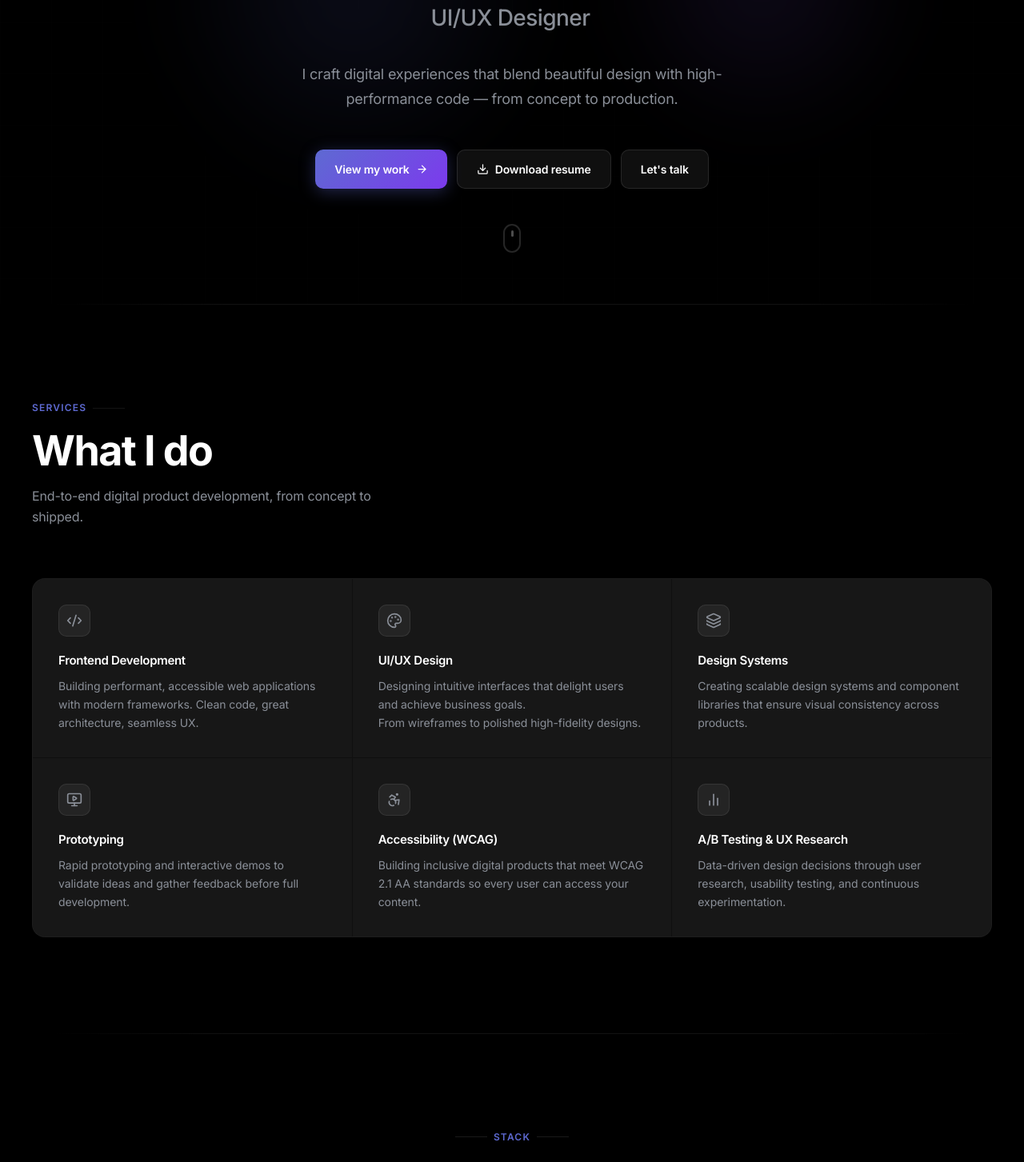
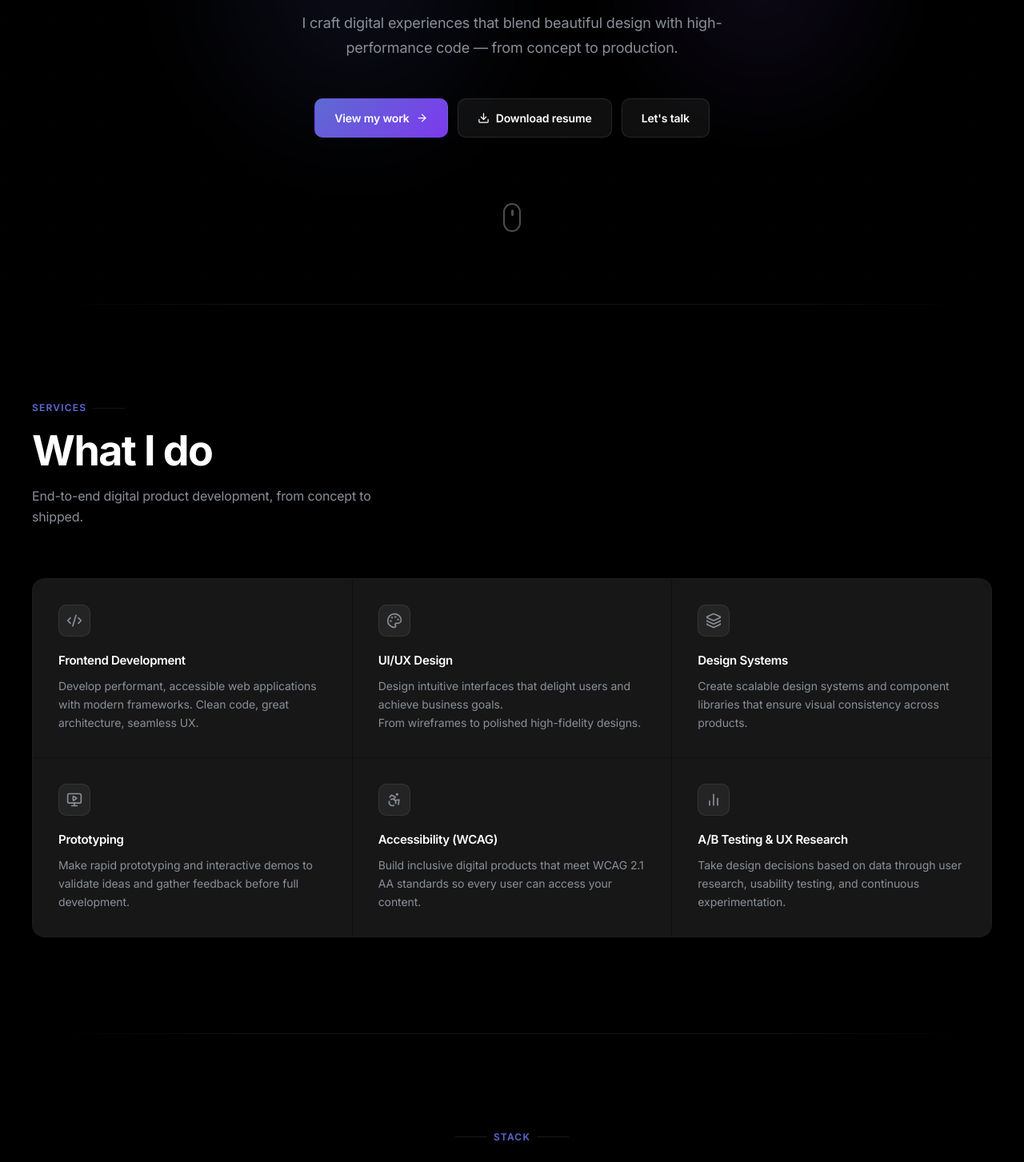
Before and after one commit to tobias-irigoyen/portfolio-react, a React (Vite) app: page / in a window 1280 px wide. Shown: the part 420-1873 px from the top of the page at 80% size. Built offline with nearby package versions, Linux system fonts and the light colour scheme.

Commit message:
(setup): change buttons styles, change some translations and change hero scroll indicator animation behavior

```diff
--- a/app/components/CTA.tsx
+++ b/app/components/CTA.tsx
@@ -108,7 +108,6 @@ export function CTA() {
             <div style={{ display: 'flex', gap: '12px', justifyContent: 'center', flexWrap: 'wrap' }}>
               <motion.button
                 onClick={() => scrollTo('#contact')}
-                whileHover={{ scale: 1.02, y: -2 }}
                 whileTap={{ scale: 0.98 }}
                 style={{
                   display: 'inline-flex',
@@ -117,7 +116,6 @@ export function CTA() {
                   padding: '14px 28px',
                   borderRadius: '11px',
                   background: 'linear-gradient(135deg, #5e6ad2, #7c3aed)',
-                  border: 'none',
                   cursor: 'pointer',
                   fontFamily: 'Inter, sans-serif',
                   fontSize: '15px',
@@ -126,6 +124,7 @@ export function CTA() {
                   letterSpacing: '-0.01em',
                   boxShadow: '0 8px 32px rgba(94,106,210,0.4)',
                 }}
+            className="border border-transparent hover:border-[#bbb9ff] transition-colors duration-300"
               >
                 {t.button}
                 <ArrowRight size={16} />
@@ -133,7 +132,6 @@ export function CTA() {
 
               <motion.button
                 onClick={() => downloadCV()}
-                whileHover={{ scale: 1.02, y: -2 }}
                 whileTap={{ scale: 0.98 }}
                 style={{
                   display: 'inline-flex',
@@ -150,6 +148,7 @@ export function CTA() {
                   color: isDark ? '#fff' : '#0a0a0a',
                   letterSpacing: '-0.01em',
                 }}
+                className="hover:!bg-black hover:!text-white hover:!border hover:!border-[#6d6d6dff] transition-all duration-[300ms]"
               >
                 <Download size={15} />
                 {t.buttonSecondary}
--- a/app/components/Contact.tsx
+++ b/app/components/Contact.tsx
@@ -271,7 +271,6 @@ const handleSubmit = async (e: React.FormEvent) => {
                   <motion.button
                     type="submit"
                     disabled={status === 'sending'}
-                    whileHover={{ scale: 1.01 }}
                     whileTap={{ scale: 0.99 }}
                     style={{
                       display: 'flex',
@@ -284,7 +283,6 @@ const handleSubmit = async (e: React.FormEvent) => {
                       background: status === 'sending'
                         ? (isDark ? 'rgba(94,106,210,0.5)' : 'rgba(94,106,210,0.4)')
                         : 'linear-gradient(135deg, #5e6ad2, #7c3aed)',
-                      border: 'none',
                       cursor: status === 'sending' ? 'not-allowed' : 'pointer',
                       fontFamily: 'Inter, sans-serif',
                       fontSize: '14px',
@@ -294,6 +292,7 @@ const handleSubmit = async (e: React.FormEvent) => {
                       boxShadow: '0 4px 20px rgba(94,106,210,0.3)',
                       transition: 'background 0.2s ease',
                     }}
+                    className="border border-transparent hover:border-[#bbb9ff] !transition-all !duration-[300ms]"
                   >
                     {status === 'sending' ? (
                       <>
--- a/app/components/Hero.tsx
+++ b/app/components/Hero.tsx
@@ -47,7 +47,7 @@ export function Hero() {
     <section style={{
       minHeight: '100vh',
       display: 'flex',
-      alignItems: 'center',
+      alignItems: 'center md:flex-start',
       justifyContent: 'center',
       position: 'relative',
       overflow: 'hidden',
@@ -215,7 +215,6 @@ export function Hero() {
         >
           <motion.button
             onClick={() => scrollTo('#work')}
-            whileHover={{ scale: 1.02, y: -1 }}
             whileTap={{ scale: 0.98 }}
             style={{
               display: 'inline-flex',
@@ -226,16 +225,14 @@ export function Hero() {
               background: isDark
                 ? 'linear-gradient(135deg, #5e6ad2, #7c3aed)'
                 : 'linear-gradient(135deg, #5e6ad2, #7c3aed)',
-              border: 'none',
               cursor: 'pointer',
               fontFamily: 'Inter, sans-serif',
               fontSize: '14px',
               fontWeight: 600,
               color: '#fff',
-              letterSpacing: '-0.01em',
-              boxShadow: '0 4px 20px rgba(94,106,210,0.35)',
-              transition: 'box-shadow 0.2s ease',
+              letterSpacing: '-0.01em'
             }}
+            className="border border-transparent hover:border-[#bbb9ff] transition-all duration-[300ms]"
           >
             {t.cta}
             <ArrowRight size={15} />
@@ -243,7 +240,6 @@ export function Hero() {
 
           <motion.button
             onClick={() => downloadCV()}
-            whileHover={{ scale: 1.02, y: -1 }}
             whileTap={{ scale: 0.98 }}
             style={{
               display: 'inline-flex',
@@ -260,6 +256,7 @@ export function Hero() {
               color: isDark ? '#fff' : '#0a0a0a',
               letterSpacing: '-0.01em',
             }}
+            className="hover:!bg-black hover:!text-white hover:!border hover:!border-[#6d6d6dff] transition-all duration-[300ms]"
           >
             <Download size={15} />
             {t.downloadCV}
@@ -267,7 +264,6 @@ export function Hero() {
 
           <motion.button
             onClick={() => scrollTo('#contact')}
-            whileHover={{ scale: 1.02, y: -1 }}
             whileTap={{ scale: 0.98 }}
             style={{
               display: 'inline-flex',
@@ -284,6 +280,7 @@ export function Hero() {
               color: isDark ? '#fff' : '#0a0a0a',
               letterSpacing: '-0.01em',
             }}
+            className="hover:!bg-black hover:!text-white hover:!border hover:!border-[#6d6d6dff] transition-all duration-[300ms]"
           >
             {t.ctaSecondary}
           </motion.button>
@@ -291,13 +288,16 @@ export function Hero() {
 
         {/* Scroll indicator */}
         <motion.div
+          onClick={() => scrollTo('#services')}
           initial={{ opacity: 0 }}
           animate={{ opacity: 1 }}
           transition={{ delay: 1.2, duration: 0.8 }}
+          id="scroll-indicator"
           style={{
+            cursor: 'pointer',
             position: 'absolute',
-            bottom: '-80px',
             left: '50%',
+            bottom: '10px',
             transform: 'translateX(-50%)',
             display: 'flex',
             flexDirection: 'column',
@@ -306,13 +306,13 @@ export function Hero() {
           }}
         >
           <motion.div
-            animate={{ y: [0, 6, 0] }}
+            animate={{ y: [0, 15, 0] }}
             transition={{ repeat: Infinity, duration: 1.8, ease: 'easeInOut' }}
             style={{
               width: '22px',
               height: '36px',
               borderRadius: '11px',
-              border: `2px solid ${isDark ? 'rgba(255,255,255,0.15)' : 'rgba(0,0,0,0.15)'}`,
+              border: `2px solid ${isDark ? 'rgba(255,255,255,0.3)' : 'rgba(0,0,0,0.3)'}`,
               display: 'flex',
               justifyContent: 'center',
               paddingTop: '6px',
@@ -337,7 +337,15 @@ export function Hero() {
           0%, 100% { box-shadow: 0 0 6px rgba(94,106,210,0.8); }
           50% { box-shadow: 0 0 12px rgba(94,106,210,1); }
         }
-      `}</style>
+
+      @media (max-width: 768px) {
+        #scroll-indicator {
+          bottom: 50px!important;
+        }
+      }
+      `
+      }
+      </style>
     </section>
   );
 }
--- a/app/components/Projects.tsx
+++ b/app/components/Projects.tsx
@@ -439,10 +439,10 @@ function ProjectModal({
                   background: isDark ? 'rgba(255,255,255,0.06)' : 'rgba(0,0,0,0.05)',
                   border: `1px solid ${isDark ? 'rgba(255,255,255,0.1)' : 'rgba(0,0,0,0.1)'}`,
                   fontFamily: 'Inter, sans-serif', fontSize: '13px', fontWeight: 500,
-                  color: isDark ? '#6d6d6dff' : '#6b7280',
+                  color: isDark ? '#e6e6e6ff' : '#6b7280',
                   textDecoration: 'none',
                 }}
-                className="hover:!bg-black hover:!text-white hover:!border hover:!border-[#6d6d6dff] transition-all duration-[600ms]"
+                className="hover:!bg-black hover:!text-white hover:!border hover:!border-[#6d6d6dff] transition-all duration-[300ms]"
               >
                 {t.visitSite}
                 <ExternalLink size={12} />
--- a/app/components/ScrollToTop.tsx
+++ b/app/components/ScrollToTop.tsx
@@ -52,11 +52,11 @@ export function ScrollToTop() {
       initial={{ opacity: 0, scale: 0.8, y: 20 }}
       animate={{ opacity: 1, scale: 1, y: 0 }}
       exit={{ opacity: 0, scale: 0.8, y: 20 }}
-      whileHover={{ scale: 1.02, y: -1 }}
+      whileHover={{ y: -4 }}
       whileTap={{ scale: 0.98 }}
       style={{
         position: 'fixed',
-        bottom: '24px',
+        bottom: isMobile ? '90px' : '24px',
         right: '24px',
         display: 'inline-flex',
         alignItems: 'center',
@@ -75,7 +75,7 @@ export function ScrollToTop() {
         color: '#fff',
         letterSpacing: '-0.01em',
         boxShadow: '0 4px 20px rgba(94,106,210,0.35)',
-        transition: 'box-shadow 0.2s ease',
+        transition: 'all 0.2s ease',
         zIndex: 1000,
         minWidth: isMobile ? 'auto' : 'auto',
       }}
--- a/app/data/translations.ts
+++ b/app/data/translations.ts
@@ -30,42 +30,42 @@ export const translations = {
           icon: 'Code2',
           title: 'Frontend Development',
           description:
-            'Building performant, accessible web applications with modern frameworks. Clean code, great architecture, seamless UX.',
+            'Develop performant, accessible web applications with modern frameworks. Clean code, great architecture, seamless UX.',
         },
         {
           id: 2,
           icon: 'Palette',
           title: 'UI/UX Design',
           description:
-            `Designing intuitive interfaces that delight users and achieve business goals.\nFrom wireframes to polished high-fidelity designs.`,
+            `Design intuitive interfaces that delight users and achieve business goals.\nFrom wireframes to polished high-fidelity designs.`,
         },
         {
           id: 3,
           icon: 'Layers',
           title: 'Design Systems',
           description:
-            'Creating scalable design systems and component libraries that ensure visual consistency across products.',
+            'Create scalable design systems and component libraries that ensure visual consistency across products.',
         },
         {
           id: 4,
           icon: 'MonitorPlay',
           title: 'Prototyping',
           description:
-            'Rapid prototyping and interactive demos to validate ideas and gather feedback before full development.',
+            'Make rapid prototyping and interactive demos to validate ideas and gather feedback before full development.',
         },
         {
           id: 5,
           icon: 'Accessibility',
           title: 'Accessibility (WCAG)',
           description:
-            'Building inclusive digital products that meet WCAG 2.1 AA standards so every user can access your content.',
+            'Build inclusive digital products that meet WCAG 2.1 AA standards so every user can access your content.',
         },
         {
           id: 6,
           icon: 'BarChart2',
           title: 'A/B Testing & UX Research',
           description:
-            'Data-driven design decisions through user research, usability testing, and continuous experimentation.',
+            'Take design decisions based on data through user research, usability testing, and continuous experimentation.',
         },
       ],
     },
@@ -183,7 +183,7 @@ export const translations = {
           icon: 'Code2',
           title: 'Desarrollo Frontend',
           description:
-            'Construyo aplicaciones web performantes y accesibles con frameworks modernos. Código limpio y arquitectura sólida.',
+            'Desarrollo aplicaciones web performantes y accesibles con frameworks modernos. Código limpio y arquitectura sólida.',
         },
         {
           id: 2,
@@ -204,21 +204,21 @@ export const translations = {
           icon: 'MonitorPlay',
           title: 'Prototipado',
           description:
-            'Prototipado rápido y demos interactivos para validar ideas y recoger feedback antes del desarrollo completo.',
+            'Realizo prototipado rápido y demos interactivos para validar ideas y recoger feedback antes del desarrollo completo.',
         },
         {
           id: 5,
           icon: 'Accessibility',
           title: 'Accesibilidad (WCAG)',
           description:
-            'Construydo productos digitales inclusivos que cumplen los estándares WCAG 2.1 AA para que todos los usuarios puedan acceder.',
+            'Construyo productos digitales inclusivos que cumplen los estándares WCAG 2.1 AA para que todos los usuarios puedan acceder.',
         },
         {
           id: 6,
           icon: 'BarChart2',
           title: 'A/B Testing e Investigación UX',
           description:
-            'Decisiones de diseño basadas en datos mediante investigación de usuarios, pruebas de usabilidad y experimentación continua.',
+            'Tomo decisiones de diseño basadas en datos mediante investigación de usuarios, pruebas de usabilidad y experimentación continua.',
         },
       ],
     },
--- a/vite.config.ts
+++ b/vite.config.ts
@@ -13,6 +13,9 @@ export default defineConfig({
       '@': path.resolve(__dirname, './src'),
     },
   },
+  server: {
+    host: true
+  },
 
   assetsInclude: ['**/*.svg', '**/*.csv'],
 })
```
